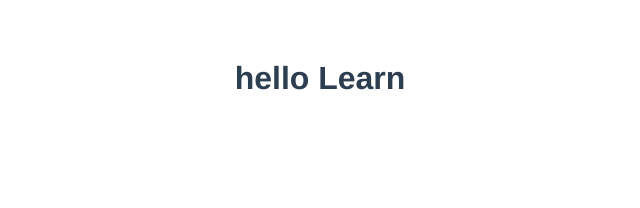
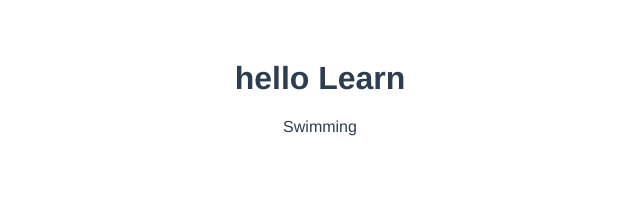
Before and after one commit to OusseynouMbaye/Learn-vue, a Vue app in the folder learn-vue/: page / in a window 1280 px wide. Shown: the top 208 px of the page, without its empty margins (320-960 px from the left). Built offline with nearby package versions, Linux system fonts and the light colour scheme.

Commit message:
2 way to bind text in vue

```diff
--- a/learn-vue/src/App.vue
+++ b/learn-vue/src/App.vue
@@ -1,5 +1,6 @@
 <template>
 <h1> hello {{name}}</h1>
+<div v-text="sport"></div>
 </template>
 
 <script>
@@ -10,6 +11,7 @@ export default {
   data(){
     return {
       name : "Learn",
+      sport : 'Swimming',
     }
   }
 }
```
